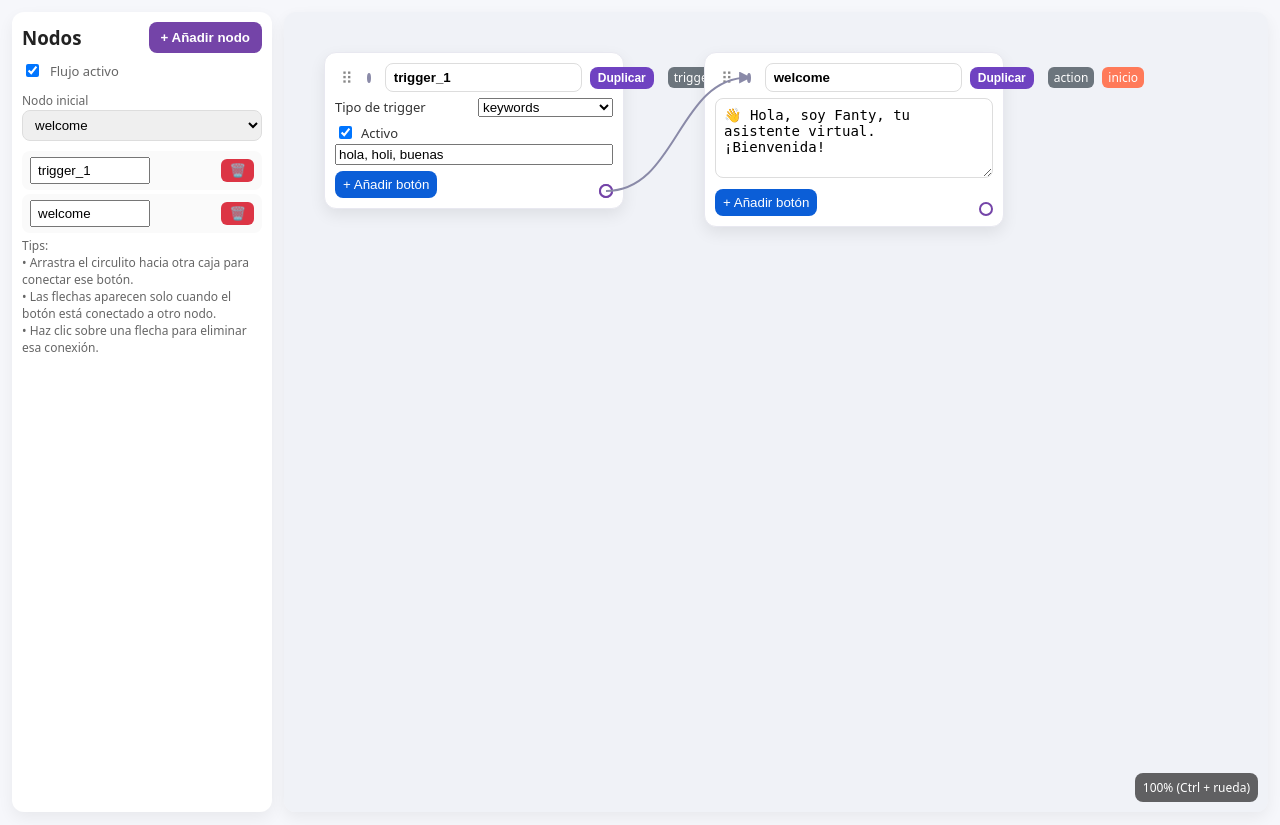
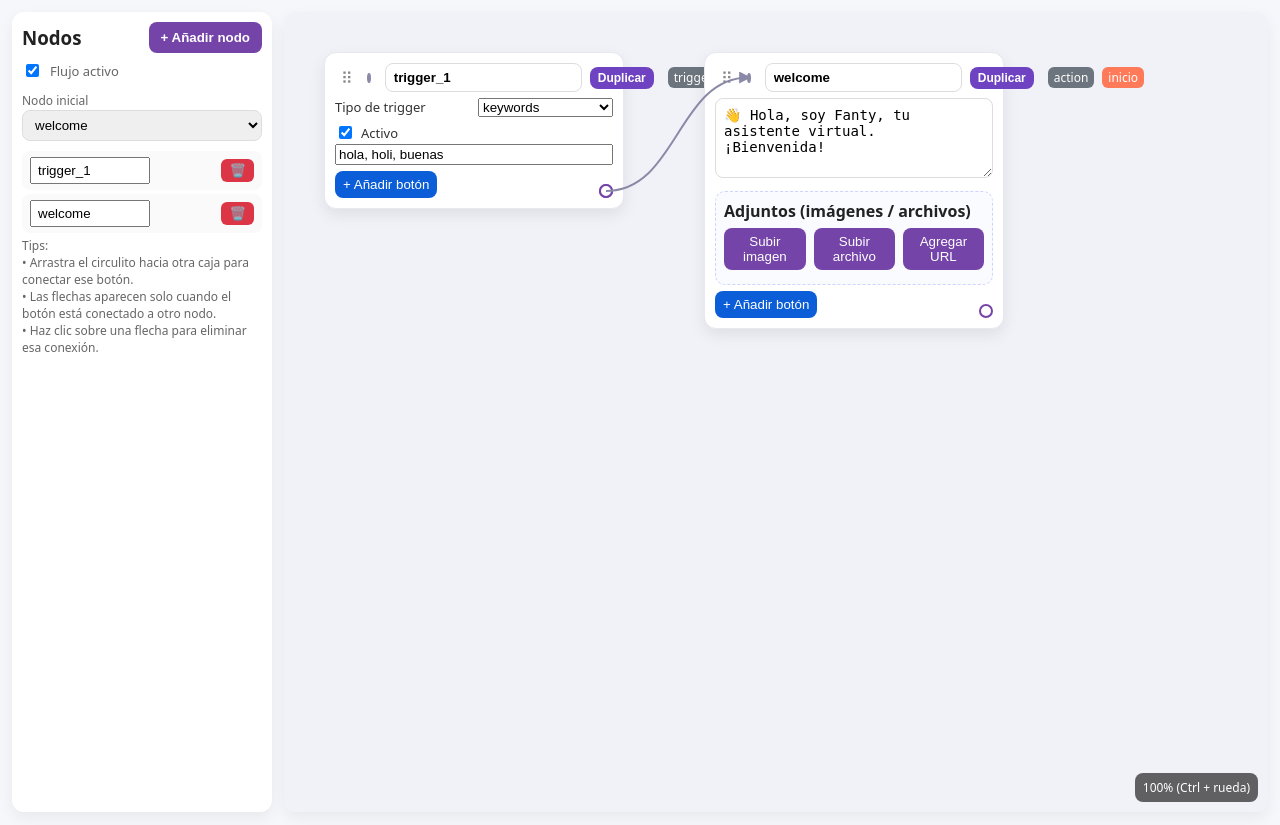
Before and after one commit to whatsapp123bot-spec/fanty-whatsapp-bot, a Flask app: template templates/flow_builder.html in a window 1280 px wide. Shown: the part 59-884 px from the top of the page. Run offline with Flask 3, Linux system fonts and the light colour scheme; the template is opened without the code that fills it: most values are stand-ins (such as "Sample title", 1, 10 or a date in 2020); some libraries are stand-ins or nearby versions.

Commit message:
feat(builder): adjuntos en Acción (subir imagen/archivo o URL)

```diff
--- a/templates/flow_builder.html
+++ b/templates/flow_builder.html
@@ -61,6 +61,9 @@
   .assets .actions { display:flex; gap:8px; margin-bottom:6px; }
   .assets .actions button { background:#7444a8; color:#fff; border:0; border-radius:8px; padding:6px 8px; cursor:pointer; }
   .assets .list { display:flex; flex-direction:column; gap:6px; }
+  .asset-row { display:flex; align-items:center; gap:8px; background:#fff; border:1px solid #eee; border-radius:8px; padding:6px; }
+  .asset-row img { max-height:38px; border-radius:6px; }
+  .asset-row .name { flex:1; font-size:13px; color:#333; white-space:nowrap; overflow:hidden; text-overflow:ellipsis; }
   .asset-item { display:flex; align-items:center; gap:8px; background:#fff; border:1px solid #eee; border-radius:8px; padding:6px; }
   .asset-item img { max-height:38px; border-radius:6px; }
   .asset-item .name { flex:1; font-size:13px; color:#333; white-space:nowrap; overflow:hidden; text-overflow:ellipsis; }
@@ -360,6 +363,74 @@
         const ta = document.createElement('textarea'); ta.value = node.text || '';
         ta.placeholder = 'Texto del mensaje'; ta.addEventListener('input', () => { flow.nodes[id].text = ta.value; });
         el.appendChild(ta);
+
+        // Assets UI (opcional): permitir subir imagen/archivo o agregar URL manual
+        const assetsBox = document.createElement('div'); assetsBox.className='assets';
+        const title = document.createElement('div'); title.style.fontWeight='700'; title.style.marginBottom='6px'; title.textContent='Adjuntos (imágenes / archivos)';
+        assetsBox.appendChild(title);
+        const actions = document.createElement('div'); actions.className='actions';
+        const upImg = document.createElement('button'); upImg.textContent='Subir imagen';
+        const upFile = document.createElement('button'); upFile.textContent='Subir archivo';
+        const addUrl = document.createElement('button'); addUrl.textContent='Agregar URL';
+        actions.appendChild(upImg); actions.appendChild(upFile); actions.appendChild(addUrl);
+        assetsBox.appendChild(actions);
+        const list = document.createElement('div'); list.className='list'; assetsBox.appendChild(list);
+
+        const ensureArr = () => { if (!Array.isArray(flow.nodes[id].assets)) flow.nodes[id].assets = []; };
+        const refreshList = () => {
+          list.innerHTML='';
+          const arr = flow.nodes[id].assets || [];
+          arr.forEach((a, idx) => {
+            const row = document.createElement('div'); row.className='asset-row';
+            if ((a.type||'')==='image') {
+              const img = document.createElement('img'); img.src = a.url; img.alt=a.name||'img'; row.appendChild(img);
+            } else {
+              const ic = document.createElement('span'); ic.textContent='📄'; row.appendChild(ic);
+            }
+            const nm = document.createElement('div'); nm.className='name'; nm.textContent = a.name || a.url || 'archivo'; row.appendChild(nm);
+            const del = document.createElement('button'); del.className='delbtn'; del.textContent='Quitar';
+            del.onclick = () => { flow.nodes[id].assets.splice(idx,1); refreshList(); };
+            row.appendChild(del);
+            list.appendChild(row);
+          });
+        };
+        refreshList();
+
+        function doUpload(kind){
+          const inp = document.createElement('input'); inp.type='file';
+          if (kind==='image') inp.accept='.jpg,.jpeg,.png';
+          else inp.accept='.pdf,.jpg,.jpeg,.png';
+          inp.onchange = () => {
+            const f = inp.files && inp.files[0]; if (!f) return;
+            const mb = f.size / (1024*1024);
+            if (mb > UPLOAD_MAX_MB) { alert('Archivo demasiado grande (máx '+UPLOAD_MAX_MB+' MB)'); return; }
+            const fd = new FormData(); fd.append('file', f); fd.append('key', {{ key|tojson }});
+            fetch('/internal/upload', { method:'POST', body: fd })
+              .then(r=>r.json())
+              .then(j=>{
+                if (j.error) throw new Error(j.error);
+                ensureArr();
+                const isImage = (j.ext||'').toLowerCase() === '.jpg' || (j.ext||'').toLowerCase() === '.jpeg' || (j.ext||'').toLowerCase() === '.png';
+                flow.nodes[id].assets.push({ type: isImage?'image':'file', url: j.url, name: j.name||f.name });
+                refreshList();
+              })
+              .catch(e=> alert('Error al subir: '+ e.message));
+          };
+          inp.click();
+        }
+        upImg.onclick = (e)=>{ e.preventDefault(); doUpload('image'); };
+        upFile.onclick = (e)=>{ e.preventDefault(); doUpload('file'); };
+        addUrl.onclick = (e)=>{
+          e.preventDefault();
+          const url = prompt('Pega la URL pública del archivo o imagen:');
+          if (!url) return;
+          ensureArr();
+          const lower = url.toLowerCase();
+          const isImg = lower.endsWith('.jpg')||lower.endsWith('.jpeg')||lower.endsWith('.png');
+          flow.nodes[id].assets.push({ type: isImg?'image':'file', url: url, name: url.split('/').pop()||'archivo' });
+          refreshList();
+        };
+        el.appendChild(assetsBox);
       }
       if ((node.type||'action') === 'trigger') {
         const sc2 = document.createElement('span'); sc2.className='start-connector'; sc2.title='Arrastra para conectar este trigger con otro nodo';
```
